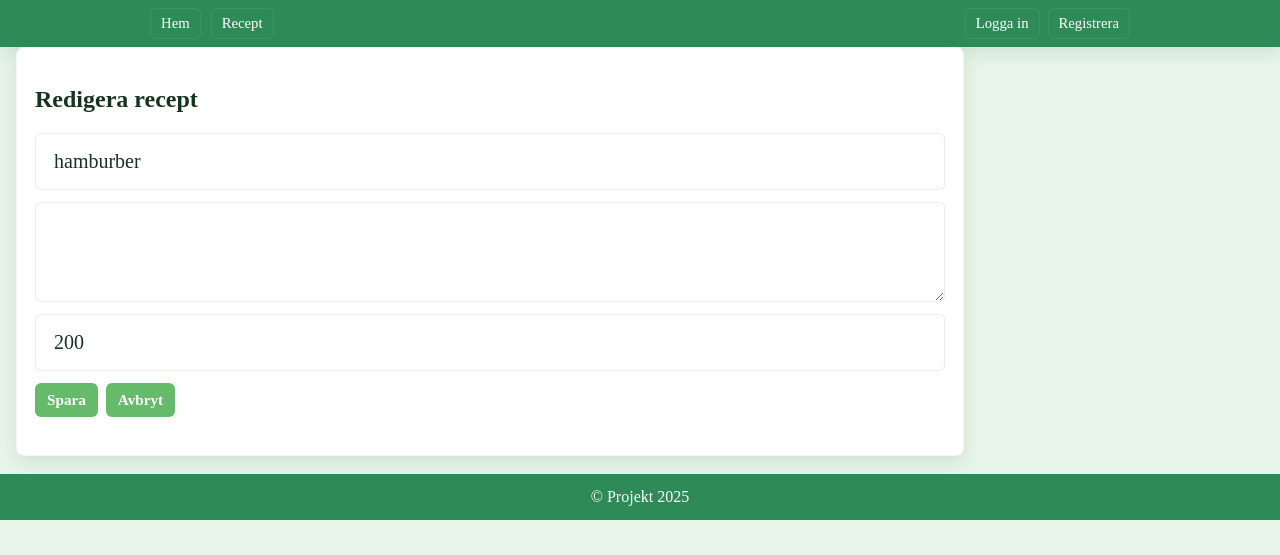
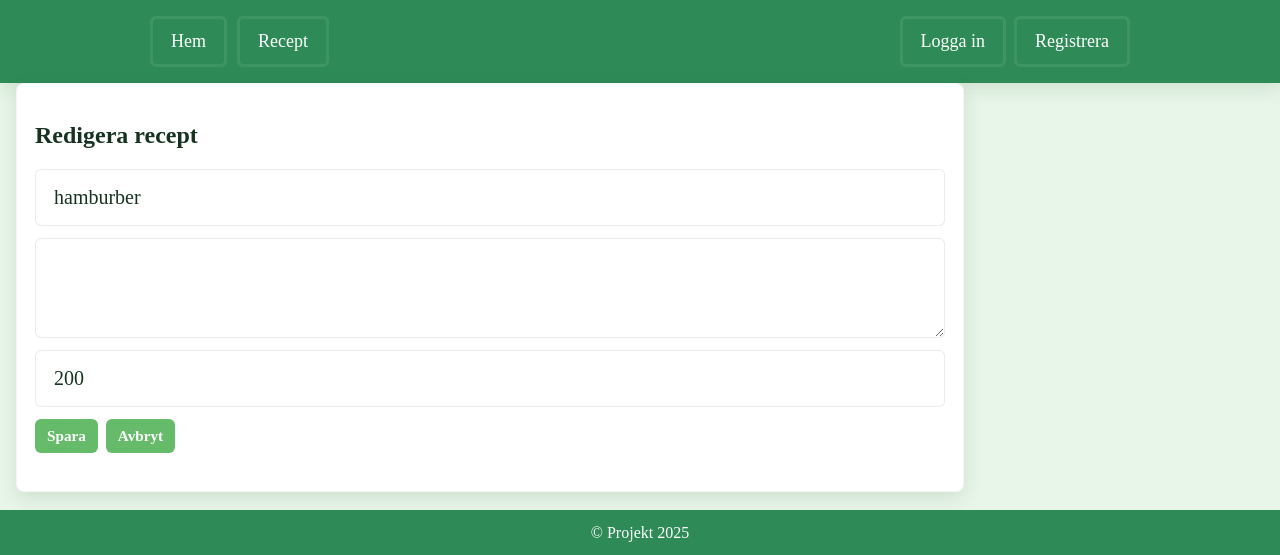
Before and after one commit to Jstrandberg2018/SkolaHT25, a Flask app: page /recipe_collection/edit/21 in a window 1280 px wide. Shown: the top 555 px of the page. Run offline with Flask 3, Linux system fonts and the light colour scheme; data comes from the database, SQL or seed files in the repository.

Commit message:
Små fix igen

```diff
--- a/static/style.css
+++ b/static/style.css
@@ -74,7 +74,7 @@ a {
     width: 100%;
     background: var(--nav-bg);
     color: white;
-    padding: 8px 0;
+    padding: 16px 0;
     box-shadow: var(--shadow);
     border-radius: 0;
 }
@@ -125,18 +125,23 @@ a {
 
 /* Diskreta men synliga länkar */
 .nav-link {
-    padding: 6px 10px;
+    padding: 12px 18px;
     background: transparent;
     color: white;
     border-radius: 6px;
-    border: 1px solid rgba(255,255,255,0.08);
-    font-size: 0.92rem;
+    border: 3px solid rgba(255,255,255,0.08);
+    font-size: 18px;
     transition: transform 0.12s cubic-bezier(.2,.9,.2,1), background 0.12s, box-shadow 0.12s;
 }
+
 .nav-link:hover {
     transform: translateY(-6px);
     box-shadow: 0 14px 30px rgba(27,94,32,0.18);
     background: rgba(255,255,255,0.06);
+}
+
+span {
+    font-size: 18px;
 }
 
 /* Reusable utilities */
```
